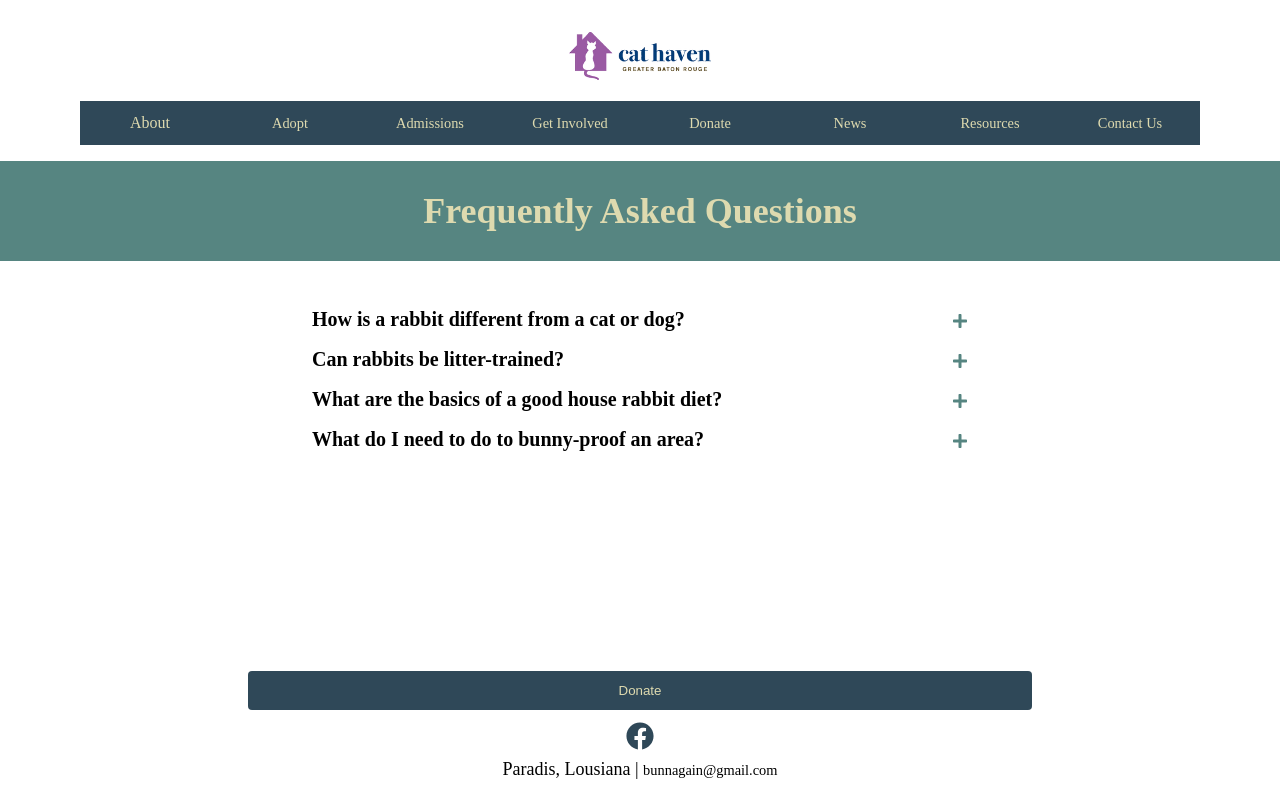
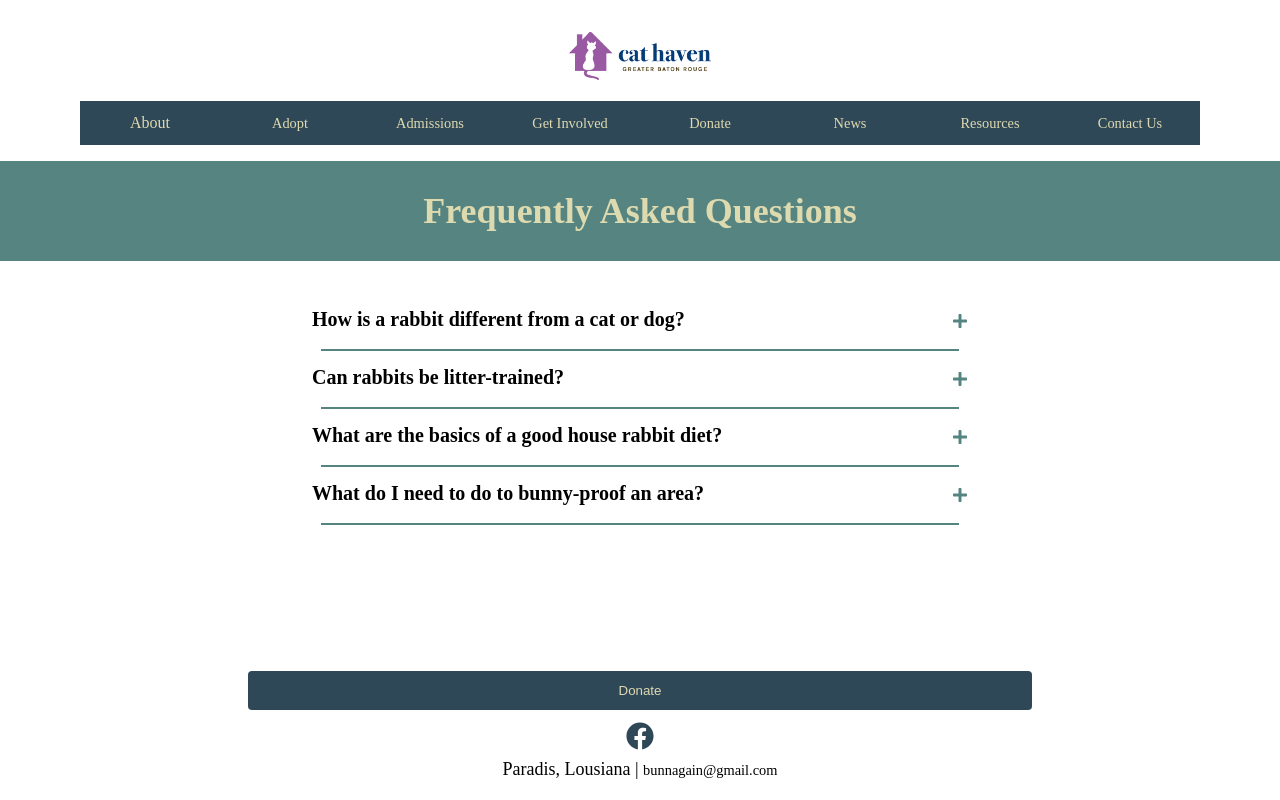
Before and after one commit to sherlineau/bunnagain, a React (Vite) app in the folder frontend/: page /faq in a window 1280 px wide. Built offline with nearby package versions, Linux system fonts and the light colour scheme; the HTML template or start-up script is replaced by a standard one.

Commit message:
added transition to accordian content

```diff
--- a/frontend/public/faq.json
+++ b/frontend/public/faq.json
@@ -5,7 +5,7 @@
     },
     {
         "question":"Can rabbits be litter-trained?",
-        "answer": "Lorem ipsum dolor sit amet consectetur adipisicing elit. Mollitia ratione quod obcaecati deleniti placeat? Quod nam voluptatibus possimus aperiam adipisci quasi, fugiat repellat fugit, eum quae nemo ab, labore dignissimos?"
+        "answer": "Lorem ipsum dolor sit amet consectetur adipisicing elit. Mollitia ratione quod obcaecati deleniti placeat? Quod nam voluptatibus possimus aperiam adipisci quasi, fugiat repellat fugit, eum quae nemo ab, labore dignissimos? Lorem ipsum dolor sit amet consectetur adipisicing elit. Mollitia ratione quod obcaecati deleniti placeat? Quod nam voluptatibus possimus aperiam adipisci quasi, fugiat repellat fugit, eum quae nemo ab, labore dignissimos?"
     },
     {
         "question":"What are the basics of a good house rabbit diet?",
--- a/frontend/src/components/Accordian/index.css
+++ b/frontend/src/components/Accordian/index.css
@@ -12,9 +12,30 @@
 }
 
 .content {
-    width: 85%;
     margin: 0 auto;
     text-align: justify;
+    width: 85%;
+    max-height: 0;
+    overflow: hidden;
+}
+
+.open {
+    max-height: 15rem;
+    transition: all 200ms ease-in-out 0ms;
+    overflow-y: auto;
+}
+
+.close {
+    max-height: 0;
+    transition: all 200ms ease-in-out 0ms;
+}
+
+.line {
+    width: 95%;
+    content: "";
+    margin: .5rem auto;
+    height: .125rem;
+    background-color: var(--clr-accent-dark);
 }
 
 @media screen and (min-width: 600px){
--- a/frontend/src/components/Accordian/index.jsx
+++ b/frontend/src/components/Accordian/index.jsx
@@ -1,9 +1,9 @@
 import { useState } from "react";
 import { FaMinus, FaPlus } from "react-icons/fa";
-import './index.css'
+import './Index.css'
 
 
-const index = (data) => {
+const Index = (data) => {
   // destructure
   const { question, answer}  = data.data
   const [expanded, setExpanded] = useState(false)
@@ -11,16 +11,18 @@ const index = (data) => {
 
   return (
     <div className='accordian'>
-        <div onClick={(e)=> setExpanded(!expanded)}className="row space-between">
+        <div onClick={(e)=> setExpanded(!expanded)} className="row space-between">
             <h4>{question}</h4>
             {expanded ? <FaMinus className="icon" /> : <FaPlus className="icon"/>}
         </div>
 
-        <div className="content" style={expanded ? {display:"block"}:{display:"none"}}>
-            <p>{answer}</p>
+        <div className={`content ${expanded ? "open": "close"}`}>
+          {answer}
         </div>
+
+        <div className="line"></div>
     </div>
   )
 }
 
-export default index
+export default Index
```
